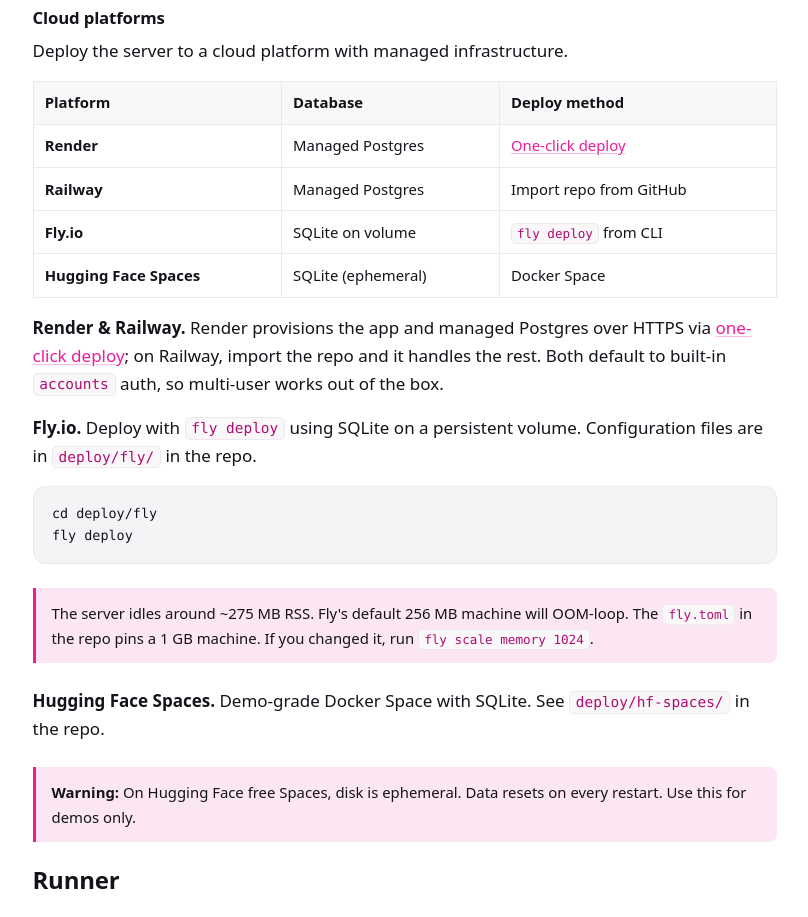
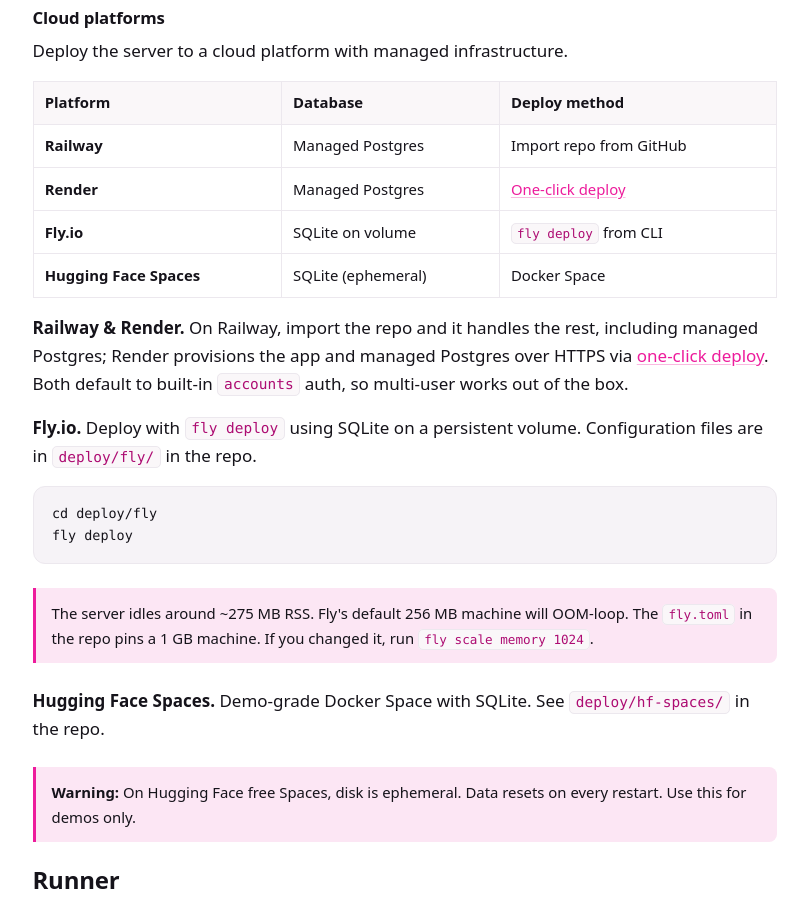
Before and after one commit to omnigent-ai/omnigent-site, a Next.js app: page /docs/deploy/overview in a window 1280 px wide. Shown: the part 1840-2757 px from the top of the page, without its empty margins (360-1168 px from the left). Built offline with nearby package versions, Linux system fonts and the light colour scheme.

Commit message:
List Railway first on deployment overview, matching the quickstart recommendation

```diff
--- a/app/docs/deploy/overview/page.js
+++ b/app/docs/deploy/overview/page.js
@@ -131,6 +131,11 @@ export default function Page() {
         </thead>
         <tbody>
           <tr>
+            <td><strong>Railway</strong></td>
+            <td>Managed Postgres</td>
+            <td>Import repo from GitHub</td>
+          </tr>
+          <tr>
             <td><strong>Render</strong></td>
             <td>Managed Postgres</td>
             <td>
@@ -138,11 +143,6 @@ export default function Page() {
                 One-click deploy
               </a>
             </td>
-          </tr>
-          <tr>
-            <td><strong>Railway</strong></td>
-            <td>Managed Postgres</td>
-            <td>Import repo from GitHub</td>
           </tr>
           <tr>
             <td><strong>Fly.io</strong></td>
@@ -158,12 +158,13 @@ export default function Page() {
       </table>
 
       <p>
-        <strong>Render &amp; Railway.</strong> Render provisions the app and managed Postgres over
+        <strong>Railway &amp; Render.</strong> On Railway, import the repo and it handles the
+        rest, including managed Postgres; Render provisions the app and managed Postgres over
         HTTPS via{" "}
         <a href="https://render.com/deploy?repo=https://github.com/omnigent-ai/omnigent" target="_blank" rel="noreferrer">
           one-click deploy
         </a>
-        ; on Railway, import the repo and it handles the rest. Both default to built-in{" "}
+        . Both default to built-in{" "}
         <code>accounts</code> auth, so multi-user works out of the box.
       </p>
 
```
